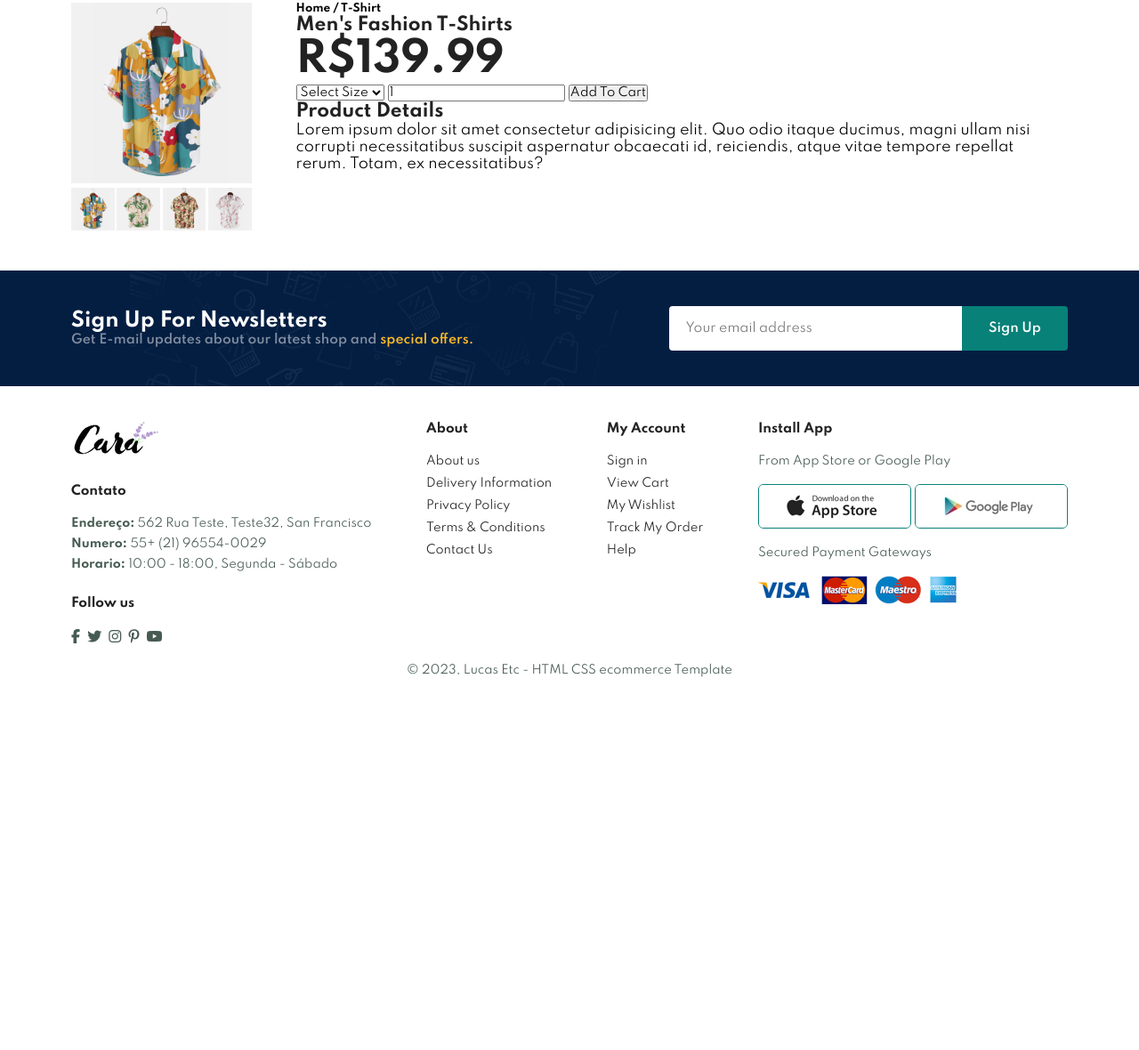
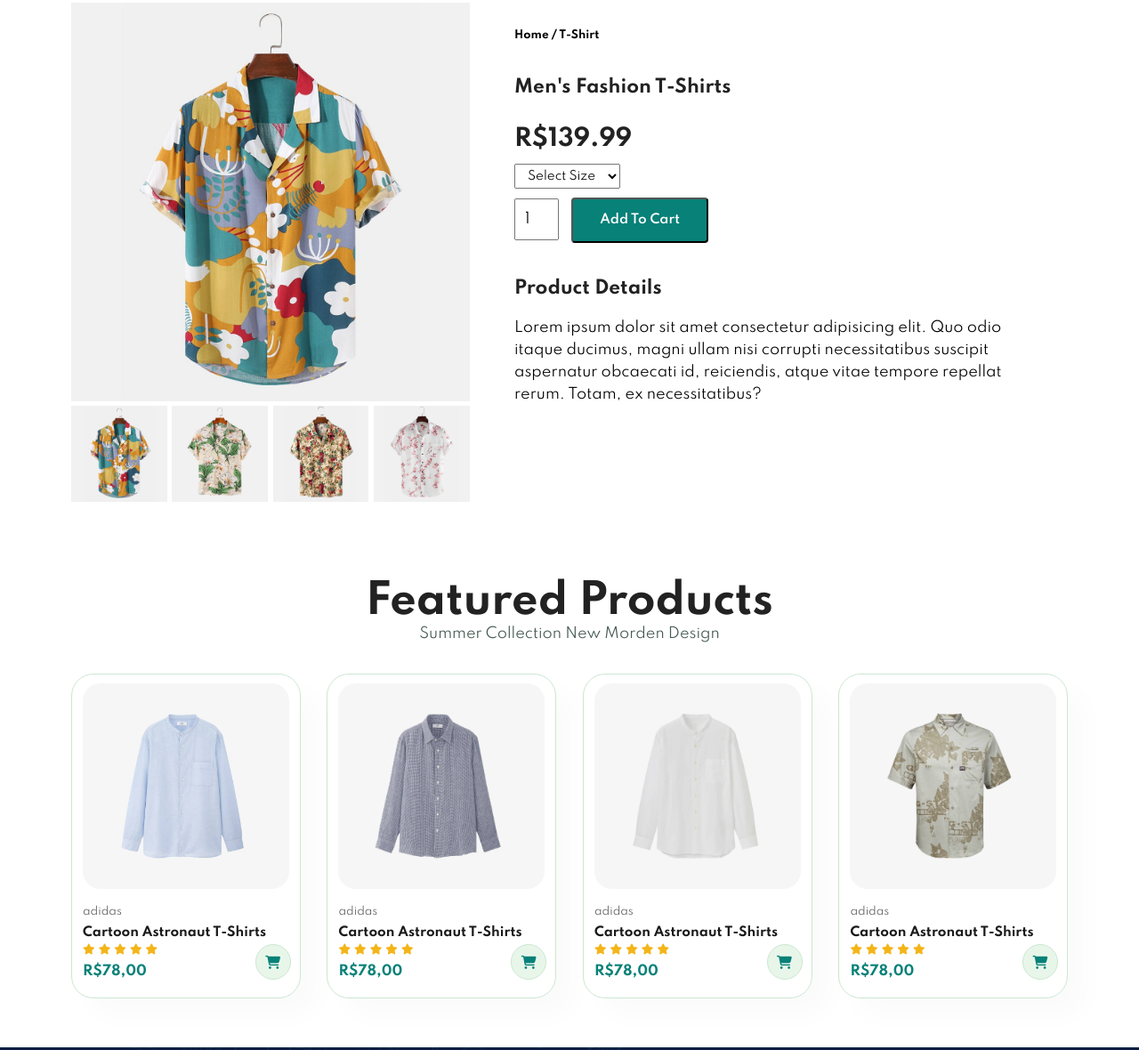
Before and after one commit to LucasMarinho53/Shopping_Website, a plain HTML site: page sproduct.html in a window 1280 px wide. Shown: the part 142-1322 px from the top of the page at 89% size. Before the commit the page ends 951 px from the top, so only its background shows below. Drawn offline with Linux system fonts and the light colour scheme.

Commit message:
Update: sproduct

```diff
--- a/sproduct.html
+++ b/sproduct.html
@@ -62,10 +62,80 @@
                 <option>Large</option>
             </select>
             <input type="number" value="1">
-            <button>Add To Cart</button>
+            <button class="normal">Add To Cart</button>
             <h4>Product Details</h4>
             <span>Lorem ipsum dolor sit amet consectetur adipisicing elit. Quo odio itaque ducimus, magni ullam nisi corrupti necessitatibus suscipit aspernatur obcaecati id, reiciendis, atque vitae tempore repellat rerum. Totam, ex necessitatibus?</span>
         </div>
+    </section>
+
+    <section id="product1" class="section-p1">
+        <h2>Featured Products</h2>
+        <p>Summer Collection New Morden Design</p>
+        <div class="pro-container">
+            <div class="pro">
+                <img src="img/products/n1.jpg">
+                <div class="des">
+                    <span>adidas</span>
+                    <h5>Cartoon Astronaut T-Shirts</h5>
+                    <div class="star">
+                        <i class="fas fa-star"></i>
+                        <i class="fas fa-star"></i>
+                        <i class="fas fa-star"></i>
+                        <i class="fas fa-star"></i>
+                        <i class="fas fa-star"></i>
+                    </div>
+                    <h4>R$78,00</h4>
+                </div>
+                <a href="#"><i id="i" class="fas fa-shopping-cart cart"></i></a>
+            </div>
+            <div class="pro">
+                <img src="img/products/n2.jpg">
+                <div class="des">
+                    <span>adidas</span>
+                    <h5>Cartoon Astronaut T-Shirts</h5>
+                    <div class="star">
+                        <i class="fas fa-star"></i>
+                        <i class="fas fa-star"></i>
+                        <i class="fas fa-star"></i>
+                        <i class="fas fa-star"></i>
+                        <i class="fas fa-star"></i>
+                    </div>
+                    <h4>R$78,00</h4>
+                </div>
+                <a href="#"><i id="i" class="fas fa-shopping-cart cart"></i></a>
+            </div>
+            <div class="pro">
+                <img src="img/products/n3.jpg">
+                <div class="des">
+                    <span>adidas</span>
+                    <h5>Cartoon Astronaut T-Shirts</h5>
+                    <div class="star">
+                        <i class="fas fa-star"></i>
+                        <i class="fas fa-star"></i>
+                        <i class="fas fa-star"></i>
+                        <i class="fas fa-star"></i>
+                        <i class="fas fa-star"></i>
+                    </div>
+                    <h4>R$78,00</h4>
+                </div>
+                <a href="#"><i id="i" class="fas fa-shopping-cart cart"></i></a>
+            </div>
+            <div class="pro">
+                <img src="img/products/n4.jpg">
+                <div class="des">
+                    <span>adidas</span>
+                    <h5>Cartoon Astronaut T-Shirts</h5>
+                    <div class="star">
+                        <i class="fas fa-star"></i>
+                        <i class="fas fa-star"></i>
+                        <i class="fas fa-star"></i>
+                        <i class="fas fa-star"></i>
+                        <i class="fas fa-star"></i>
+                    </div>
+                    <h4>R$78,00</h4>
+                </div>
+                <a href="#"><i id="i" class="fas fa-shopping-cart cart"></i></a>
+            </div>
     </section>
 
     <section id="newsletter" class="section-p1">
@@ -132,6 +202,24 @@
         </div>
     </footer>
 
+    <script>
+        var MainImg = document.getElementById("MainImg");
+        var smallimg = document.getElementsByClassName("small-img");
+
+        smallimg[0].onclick = function(){
+            MainImg.src = smallimg[0].src;
+        }
+        smallimg[1].onclick = function(){
+            MainImg.src = smallimg[1].src;
+        }
+        smallimg[2].onclick = function(){
+            MainImg.src = smallimg[2].src;
+        }
+        smallimg[3].onclick = function(){
+            MainImg.src = smallimg[3].src;
+        }
+    </script>
+
     <script src="script.js"></script>
 </body>
 </html>
--- a/style.css
+++ b/style.css
@@ -38,6 +38,10 @@ p{
     padding: 40px 80px;
 }
 
+.section-m1{
+    margin: 40px 0;
+}
+
 button.normal{
     font-size: 14px;
     font-weight: 600;
@@ -45,8 +49,6 @@ button.normal{
     color: #000;
     background-color: #fff;
     border-radius: 4px;
-    cursor: pointer;
-    border: none;
     outline: none;
     transition: 0.2s;
 }
@@ -61,10 +63,6 @@ button.white{
     border: 1px solid #fff;
     outline: none;
     transition: 0.2s;
-}
-
-.section-m1{
-    margin: 40px 0;
 }
 
 body{
@@ -82,6 +80,7 @@ body{
     position: sticky;
     top: 0;
     left: 0;
+
 }
 
 #navbar{
@@ -101,17 +100,17 @@ body{
     font-size: 16px;
     font-weight: 600;
     color: #1a1a1a;
+    transition: 0.3s ease;
 }
 
 #navbar li a i{
     text-decoration: none;
     font-size: 16px;
     font-weight: 600;
-    transition: 0.3s ease;
+    color: #1a1a1a;
 }
 
 #navbar li a:hover,
-#navbar li a i:hover,
 #navbar li a.active{
     color: #088178;
 }
@@ -136,8 +135,10 @@ body{
     display: none;
 }
 
+/* home page */
+
 #hero{
-    background-image: url(img/hero4.png);
+    background-image: url("img/hero4.png");
     height: 90vh;
     width: 100%;
     background-size: cover;
@@ -152,9 +153,8 @@ body{
 #hero h4{
     padding-bottom: 15px;
 }
-
 #hero h1{
-    color: #088178;
+    color:#088178;
 }
 
 #hero button{
@@ -176,18 +176,18 @@ body{
     flex-wrap: wrap;
 }
 
-#feature .fe-box{
+#feature  .fe-box {
     width: 180px;
     text-align: center;
     padding: 25px 15px;
-    box-shadow: 20px 20px 34px rgba(0, 0, 0, 0.3);
+    box-shadow: 20px 20px 34px rgba(0, 0, 0, 0.03);
     border: 1px solid #cce7d0;
     border-radius: 4px;
     margin: 15px 0;
 }
 
 #feature .fe-box:hover{
-    box-shadow: 10px 10px 54px rgba(70, 62, 221, 0.1);
+    box-shadow: 10px 10px 54px rgba(70, 62, 21, 0.01);
 }
 
 #feature .fe-box img{
@@ -228,15 +228,8 @@ body{
     text-align: center;
 }
 
-#product1 .pro-container{
-    display: flex;
-    justify-content: space-between;
-    padding-top: 20px;
-    flex-wrap: wrap;
-}
-
 #product1 .pro{
-    width: 23%;
+    width:23%;
     min-width: 250px;
     padding: 10px 12px;
     border: 1px solid #cce7d0;
@@ -248,8 +241,16 @@ body{
     position: relative;
 }
 
+#product1 .pro-container{
+    display: flex;
+    justify-content: space-between;
+    padding-top: 20px;
+    flex-wrap: wrap;
+}
+
+
 #product1 .pro:hover{
-    box-shadow: 20px 20px 30px rgba(0, 0, 0, 0.06);
+    box-shadow: 20px 20px 30px rgba(0, 0, 0, 0.6);
 }
 
 #product1 .pro img{
@@ -285,12 +286,6 @@ body{
     color: #088178;
 }
 
-#product1 .pro #i{
-    font-size: 15px;
-    font-weight: 700;
-    color: #088178;
-}
-
 #product1 .pro .cart{
     width: 40px;
     height: 40px;
@@ -305,10 +300,15 @@ body{
     right: 10px;
 }
 
+#product1 .pro #i{
+    font-size: 15px;
+    font-weight: 700;
+    color: #088178;
+}
 
 #banner{
     display: flex;
-    flex-direction: column;
+    flex-direction:column;
     justify-content: center;
     align-items: center;
     text-align: center;
@@ -322,37 +322,40 @@ body{
 #banner h4{
     color: #fff;
     font-size: 16px;
+    padding: 10px;
 }
 
 #banner h2{
     color: #fff;
-    font-size: 30px;
+    font-size: 16px;
     padding: 10px 0;
 }
 
 #banner h2 span{
     color: #ef3636;
+    font-size: 16px;
+    padding: 10px;
 }
 
-#banner button:hover{
+#banner button :hover{
     background: #088178;
     color: #fff;
 }
 
 #sm-banner{
-    display: flex;
+    display:flex;
     justify-content: space-between;
     flex-wrap: wrap;
 }
 
 #sm-banner .banner-box{
     display: flex;
-    flex-direction: column;
+    flex-direction:column;
     justify-content: center;
     align-items: flex-start;
     background-image: url("img/banner/b17.jpg");
     min-width: 780px;
-    height: 50vh;
+    height: 40vh;
     background-size: cover;
     background-position: center;
     padding: 30px;
@@ -386,16 +389,9 @@ body{
     border: 1px solid #088178;
 }
 
-#banner3{
+#banner3 .banner-box {
     display: flex;
-    justify-content: space-between;
-    flex-wrap: wrap;
-    padding: 0 80px;
-}
-
-#banner3 .banner-box{
-    display: flex;
-    flex-direction: column;
+    flex-direction:column;
     justify-content: center;
     align-items: flex-start;
     background-image: url("img/banner/b7.jpg");
@@ -415,13 +411,22 @@ body{
     background-image: url("img/banner/b18.jpg");
 }
 
+
+#banner3{
+    display: flex;
+    justify-content: space-between;
+    flex-wrap: wrap;
+    padding: 0 80px;
+}
+
 #banner3 h2{
     color: #fff;
     font-weight: 900;
     font-size: 22px;
 }
 
-#banner3 h3{
+
+#banner3 H3{
     color: #ec544e;
     font-weight: 800;
     font-size: 15px;
@@ -432,32 +437,31 @@ body{
     justify-content: space-between;
     flex-wrap: wrap;
     align-items: center;
-    background-image: url("img/banner/b14.png");
+    background-image: url(img/banner/b14.png);
     background-repeat: no-repeat;
     background-position: 20% 30%;
     background-color: #041e42;
+
 }
 
 #newsletter h4{
-    font-size: 22px;
+    font-size:22px;
     font-weight: 700;
-    color: #fff;
-}
-
-#newsletter p{
-    font-size: 14px;
-    font-weight: 600;
     color: #818ea0;
 }
 
 #newsletter p span{
+    font-size: 14px;
+    font-weight: 600;
     color: #ffbd27;
+
 }
 
 #newsletter .form{
     display: flex;
     width: 40%;
 }
+
 
 #newsletter input{
     height: 3.125rem;
@@ -513,11 +517,11 @@ footer a{
     margin-bottom: 10px;
 }
 
-footer .follow{
+footer .follow {
     margin-top: 20px;
 }
 
-footer .follow i{
+footer .follow i {
     color: #465b52;
     padding-right: 4px;
     cursor: pointer;
@@ -529,11 +533,11 @@ footer .install .row img{
 }
 
 footer .install img{
-    margin: 10px 0 15px 0;
+    margin: 10px 0 15 px 0;
 }
 
-footer .follow i:hover
-footer a:hover{
+footer .follow i:hover,
+footer a:hover {
     color: #088178;
 }
 
@@ -541,6 +545,110 @@ footer .copyright{
     width: 100%;
     text-align: center;
 }
+
+
+/* shop page */
+#page-header {
+    background-image: url("img/banner/b1.jpg");
+    width: 100%;
+    height: 40vh;
+    background-size: cover;
+    display: flex;
+    justify-content: center;
+    text-align: center;
+    flex-direction: column;
+    padding: 14px;
+}
+
+#page-header h2,
+#page-header p{
+    color: #fff;
+}
+
+#pagination{
+    text-align: center;
+}
+
+#pagination a{
+    text-decoration: none;
+    background-color: #088178;
+    padding: 15px 20px;
+    border-radius: 4px;
+    color: #fff;
+    font-weight: 600;
+}
+
+#pagination a i{
+    font-size: 16px;
+    font-weight: 600;
+}
+
+
+/*single product*/
+#prodetails{
+    display: flex;
+    margin-top: 20px;
+
+}
+
+#prodetails .single-pro-image{
+    width: 40%;
+    margin-right: 50px;
+}
+
+.small-img-group  {
+    display: flex;
+    justify-content: space-between;
+}
+
+.small-img-col {
+    flex-basis: 24%;
+    cursor: pointer;
+}
+
+#prodetails .single-pro-details{
+    width: 50%;
+    padding-top: 30px;
+}
+
+#prodetails .single-pro-details h4{
+    padding: 40px 0 20px 0;
+}
+
+#prodetails .single-pro-details h2{
+    font-size: 26px;
+}
+
+#prodetails .single-pro-details select{
+    display: block;
+    padding: 5px 10px;
+    margin-bottom: 10px;
+}
+
+#prodetails .single-pro-details input{
+    width: 50px;
+    height: 47px;
+    padding-left: 10px;
+    font-size: 16px;
+    margin-right: 10px;
+}
+#prodetails .single-pro-details input:focus{
+    outline:none;
+}
+
+#prodetails .single-pro-details button{
+    background: #088178;
+    color: #fff;
+}
+
+#prodetails .single-pro-details span{
+    line-height: 25px;
+
+}
+
+/*blog page */
+
+/* Start Media Query */
 
 @media (max-width:799px){
     .section-p1{
@@ -635,110 +743,90 @@ footer .copyright{
     }
 }
 
-@media (max-width: 477px){
+@media(max-width:477px){
     .section-p1{
         padding: 20px;
     }
-    #header{
+
+    #header {
         padding: 10px 30px;
     }
-    h1{
-        font-size: 38px;
+
+    h1 {
+        font-size:38px;
     }
-    h2{
+
+    h2 {
         font-size: 32px;
     }
-    #hero{
+
+    #hero {
         padding: 0 20px;
         background-position: 55%;
     }
-    #feature{
-        justify-content: space-between;
+
+    #feature {
+        justify-content: center;
     }
-    #feature .fe-box{
+
+    #feature  .fe-box {
         width: 155px;
         margin: 0 0 15px 0;
     }
-    product1 .pro{
+
+    #feature {
+        justify-content: space-between;
+    }
+
+    #product1 .pro {
         width: 100%;
     }
-    banner{
+
+    #banner {
         height: 40vh;
     }
-    #sm-banner .banner-box{
+
+    #sm-banner .banner-box {
         height: 40vh;
     }
-    #sm-banner .banner-box2{
+
+    #sm-banner .banner-box2 {
         margin-top: 20px;
     }
-    #banner3{
+
+    #banner3 {
         padding: 0 20px;
     }
+
     #banner3 .banner-box{
         width: 100%;
     }
-    #newsletter{
+
+    #newsletter {
         padding: 40px 20px;
     }
+
     #newsletter .form{
         width: 100%;
     }
-    footer .copyright{
+
+    #footer .copyright {
         text-align: start;
     }
-}
 
-#page-header{
-    background-image: url("img/banner/b1.jpg");
-    width: 100%;
-    height: 40vh;
-    background-size: cover;
+    /* Single PRODUCT */
+
+    #prodetails{
         display: flex;
-    justify-content: center;
-    text-align: center;
         flex-direction: column;
-    padding: 14px;
-}
-
-#page-header h2,
-#page-header p{
-    color: #fff;
-}
-
-#pagination{
-    text-align: center;
-}
-
-#pagination a{
-    text-decoration: none;
-    background-color: #088178;
-    padding: 15px 20px;
-    border-radius: 4px;
-    color: #fff;
-    font-weight: 600;
-}
-
-#pagination a i{
-    font-size: 16px;
-    font-weight: 600;
     }
 
     #prodetails .single-pro-image{
-    width: 40%;
-    margin-right: 50px;
+        width: 100%;
+        margin-right: 0px;
     }
 
-.small-img-group{
-    display: flex;
-    justify-content: space-between;
+    #prodetails .single-pro-details{
+        width: 100%;
     }
-
-.small-img-col{
-    flex-basis: 24%;
-    cursor: pointer;
 }
-
-#prodetails{
-    display: flex;
-    margin-top: 20px;
-}
```
Also changed, not shown: shop.html (+1 -1 lines). Lines whose indentation alone changed are shown as unchanged.
